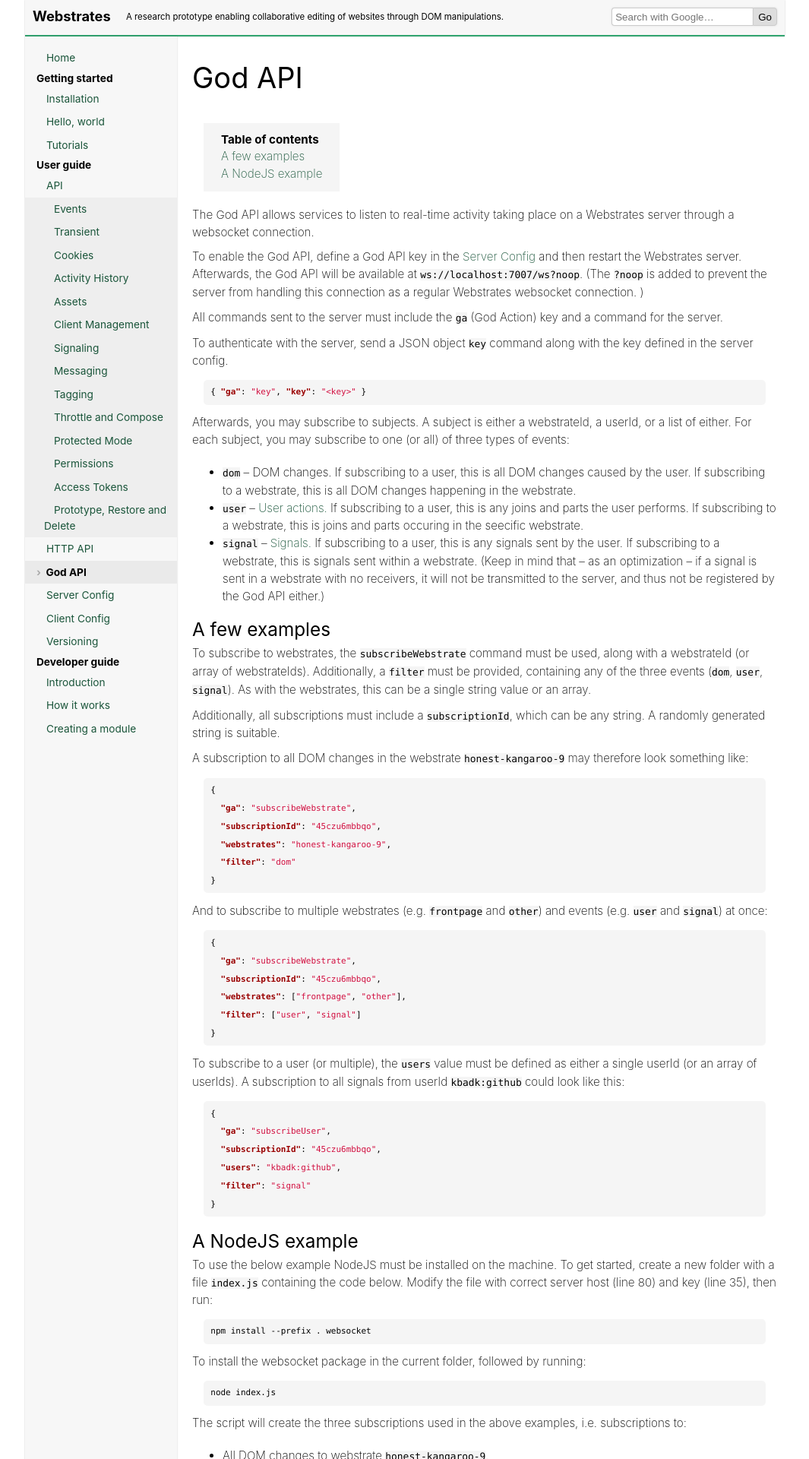
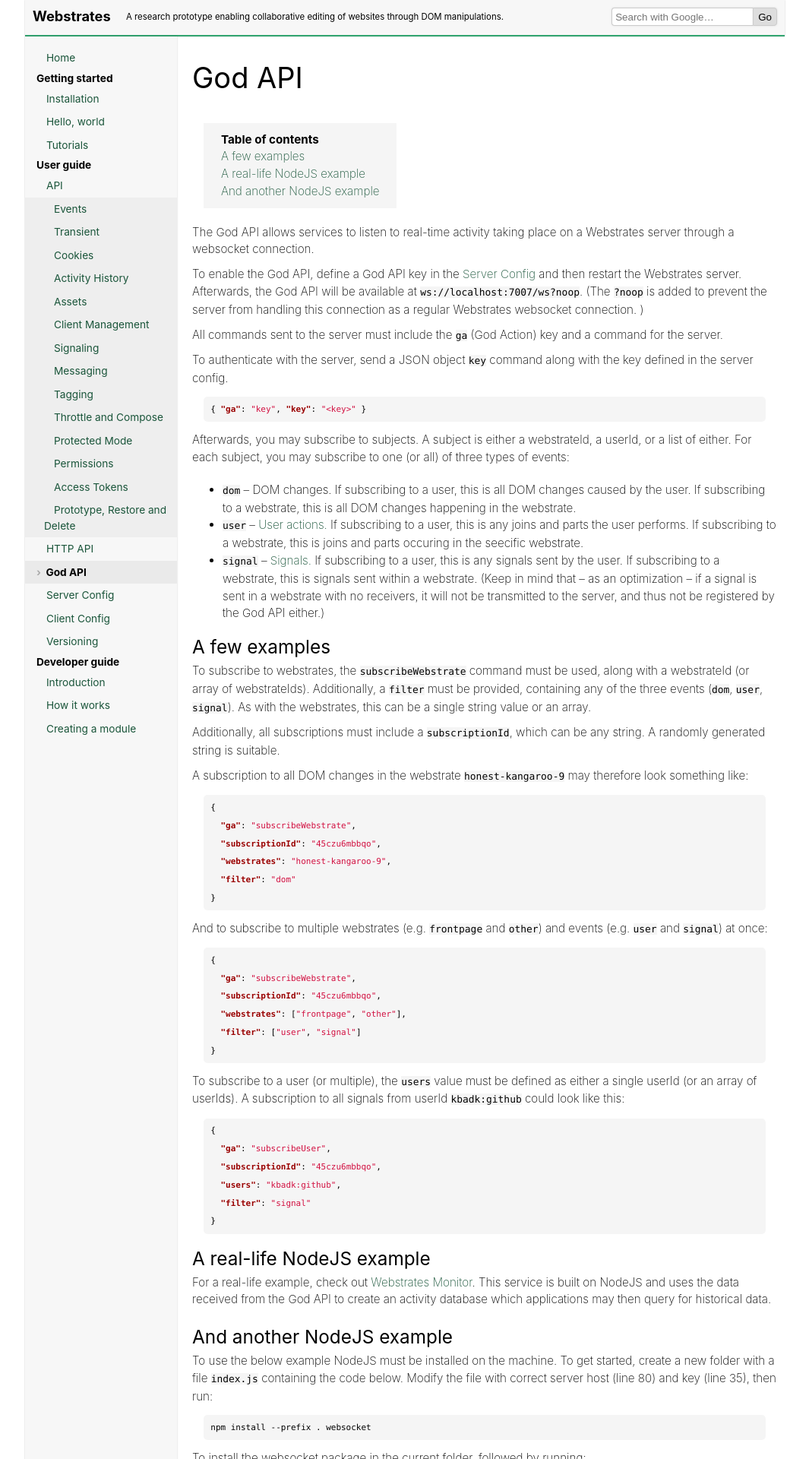
Before and after one commit to Webstrates/webstrates.github.io, a Jekyll site: the page built from _posts/2019-05-20-god-api.md, in a window 1280 px wide. Shown: the top 1920 px of the page at 76% size, without its empty margins (107-1172 px from the left). Built offline with Jekyll 4.4.1, drawn with Linux system fonts in a browser that asks for light colours.

Commit message:
Added Webstrates Monitor example to God API documentation.

````diff
--- a/_posts/2019-05-20-god-api.md
+++ b/_posts/2019-05-20-god-api.md
@@ -79,7 +79,13 @@ userIds). A subscription to all signals from userId `kbadk:github` could look li
 }
 ```
 
-## A NodeJS example
+## A real-life NodeJS example
+
+For a real-life example, check out [Webstrates Monitor](https://github.com/Webstrates/webstrates-monitor). This service
+is built on NodeJS and uses the data received from the God API to create an activity database which applications may
+then query for historical data.
+
+## And another NodeJS example
 
 To use the below example NodeJS must be installed on the machine. To get started, create a new folder with a file
 `index.js` containing the code below. Modify the file with correct server host (line 80) and key (line 35), then run:
````
